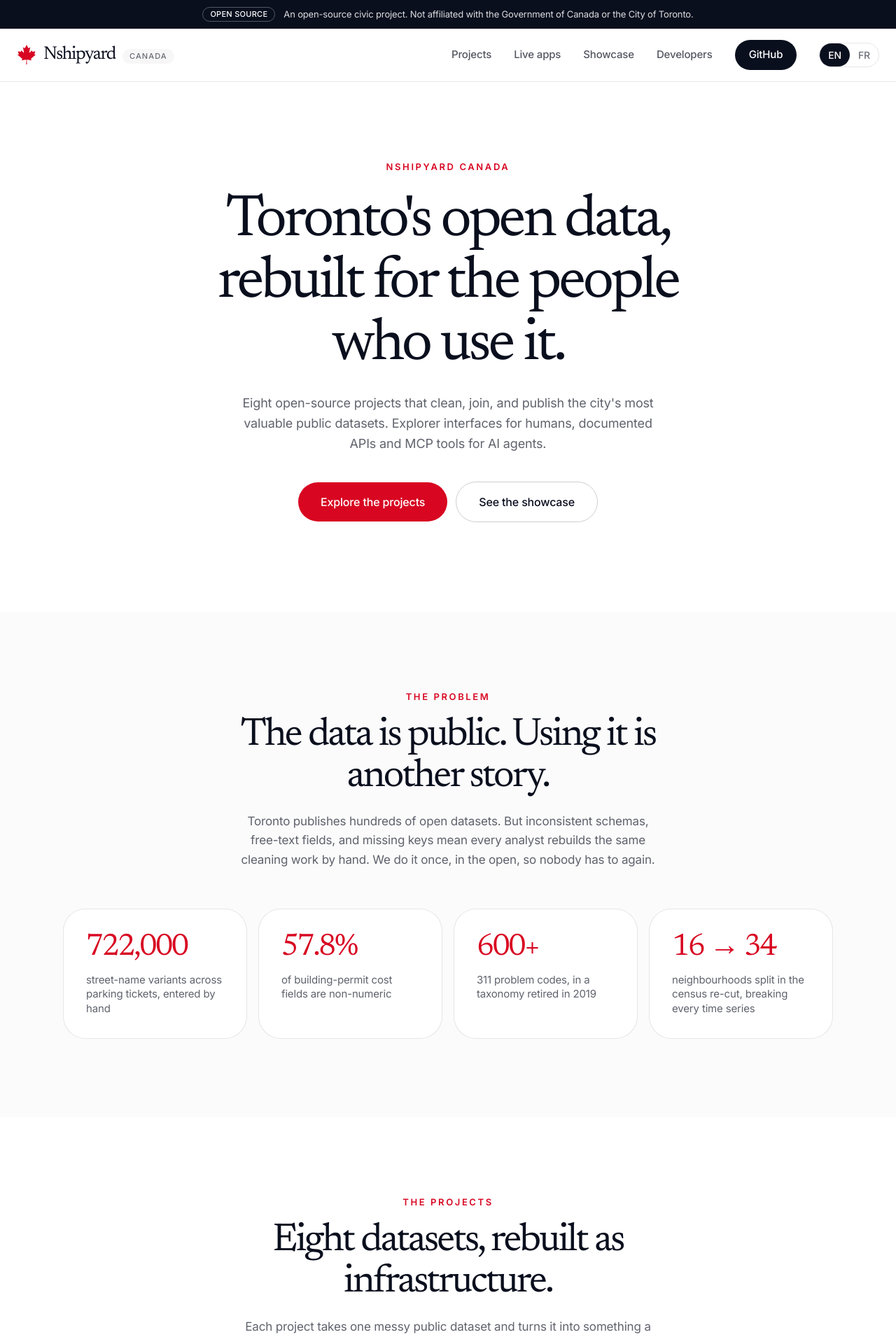
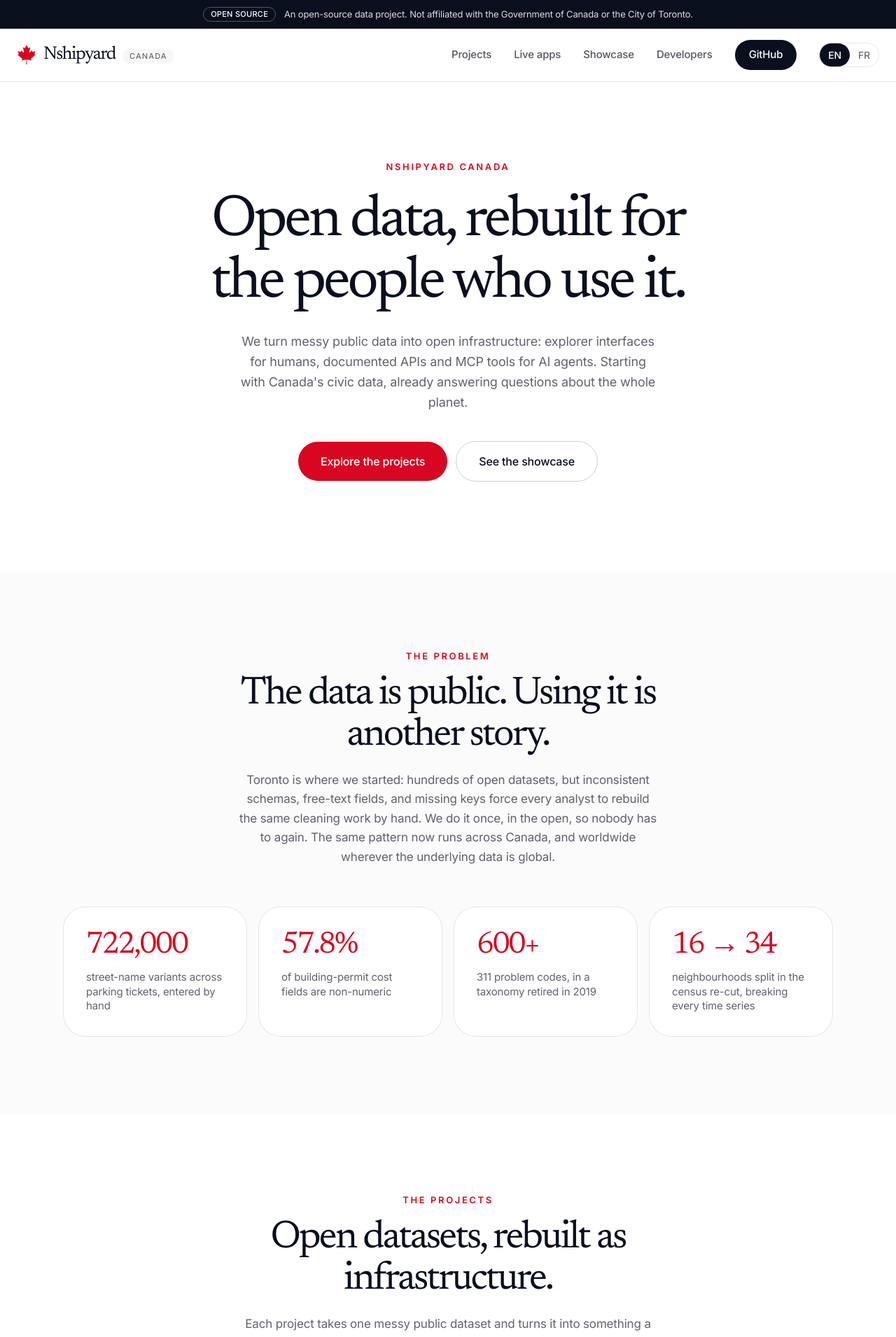
Before and after one commit to Nshipyard/canada-nshipyard, a Next.js app: page / in a window 1280 px wide. Shown: the top 1910 px of the page at 70% size. Built offline with nearby package versions, Linux system fonts and the light colour scheme.

Commit message:
Broaden site copy: Canada-wide vision, add earthquery + cyclonewatch as Worldwide projects

```diff
--- a/src/i18n.tsx
+++ b/src/i18n.tsx
@@ -7,7 +7,7 @@ export type Lang = "en" | "fr";
 
 const en = {
   banner: {
-    line: "An open-source civic project. Not affiliated with the Government of Canada or the City of Toronto.",
+    line: "An open-source data project. Not affiliated with the Government of Canada or the City of Toronto.",
     badge: "Open source",
   },
   nav: {
@@ -20,15 +20,15 @@ const en = {
   },
   hero: {
     kicker: "Nshipyard Canada",
-    title: "Toronto's open data, rebuilt for the people who use it.",
-    sub: "Eight open-source projects that clean, join, and publish the city's most valuable public datasets. Explorer interfaces for humans, documented APIs and MCP tools for AI agents.",
+    title: "Open data, rebuilt for the people who use it.",
+    sub: "We turn messy public data into open infrastructure: explorer interfaces for humans, documented APIs and MCP tools for AI agents. Starting with Canada's civic data, already answering questions about the whole planet.",
     cta1: "Explore the projects",
     cta2: "See the showcase",
   },
   problem: {
     kicker: "The problem",
     title: "The data is public. Using it is another story.",
-    body: "Toronto publishes hundreds of open datasets. But inconsistent schemas, free-text fields, and missing keys mean every analyst rebuilds the same cleaning work by hand. We do it once, in the open, so nobody has to again.",
+    body: "Toronto is where we started: hundreds of open datasets, but inconsistent schemas, free-text fields, and missing keys force every analyst to rebuild the same cleaning work by hand. We do it once, in the open, so nobody has to again. The same pattern now runs across Canada, and worldwide wherever the underlying data is global.",
     stats: [
       { value: "722,000", label: "street-name variants across parking tickets, entered by hand" },
       { value: "57.8%", label: "of building-permit cost fields are non-numeric" },
@@ -38,8 +38,8 @@ const en = {
   },
   projects: {
     kicker: "The projects",
-    title: "Eight datasets, rebuilt as infrastructure.",
-    body: "Each project takes one messy public dataset and turns it into something a person can explore and a machine can query. One repo per project, versioned releases, open methodology.",
+    title: "Open datasets, rebuilt as infrastructure.",
+    body: "Each project takes one messy public dataset and turns it into something a person can explore and a machine can query. One repo per project, versioned releases, open methodology. Most start with Canadian civic data; the worldwide ones prove the pattern travels.",
     status: { planned: "Planned", building: "Building", live: "Live" },
     explore: "Explore",
     api: "API docs",
@@ -108,6 +108,22 @@ const en = {
         user: "For developers, lenders, and media",
         status: "planned" as const,
       },
+      {
+        repo: "earthquery",
+        name: "earthquery",
+        tag: "Worldwide",
+        desc: "Ask the planet a question: natural-language search over satellite imagery embeddings.",
+        user: "For researchers, journalists, and the curious",
+        status: "live" as const,
+      },
+      {
+        repo: "cyclonewatch",
+        name: "cyclonewatch",
+        tag: "Worldwide",
+        desc: "Live tropical cyclone risk scores from official hurricane forecasts, with the math shown.",
+        user: "For ports, vessels, and coastal communities",
+        status: "live" as const,
+      },
     ],
   },
   apps: {
@@ -172,8 +188,8 @@ const en = {
   },
   opensource: {
     kicker: "Open source",
-    title: "Our contribution to a more efficient city.",
-    body: "Every project lives in its own public repo under the Nshipyard organization: MIT licensed, versioned data releases, open methodology. If the city improves its own publishing, we will happily become redundant.",
+    title: "Our contribution to better public data.",
+    body: "Every project lives in its own public repo under the Nshipyard organization: MIT licensed, versioned data releases, open methodology. If publishers clean up their own data, we will happily become redundant.",
     points: [
       "MIT licensed, no exceptions",
       "Versioned data releases (CSV + Parquet)",
@@ -183,7 +199,7 @@ const en = {
     cta: "github.com/Nshipyard",
   },
   footer: {
-    line: "An open-source civic project by Nshipyard. Not affiliated with the Government of Canada or the City of Toronto.",
+    line: "An open-data infrastructure project by Nshipyard. Not affiliated with the Government of Canada or the City of Toronto.",
     sources: "Sources: City of Toronto Open Data, open.canada.ca, Statistics Canada.",
   },
 };
@@ -192,7 +208,7 @@ export type Dict = typeof en;
 
 const fr: Dict = {
   banner: {
-    line: "Un projet civique à code source ouvert. Sans affiliation avec le gouvernement du Canada ni la Ville de Toronto.",
+    line: "Un projet de données à code source ouvert. Sans affiliation avec le gouvernement du Canada ni la Ville de Toronto.",
     badge: "Code source ouvert",
   },
   nav: {
@@ -205,15 +221,15 @@ const fr: Dict = {
   },
   hero: {
     kicker: "Nshipyard Canada",
-    title: "Les données ouvertes de Toronto, reconstruites pour ceux qui s'en servent.",
-    sub: "Huit projets à code source ouvert qui nettoient, relient et publient les jeux de données publics les plus précieux de la ville. Des interfaces d'exploration pour les humains, des API documentées et des outils MCP pour les agents IA.",
+    title: "Les données ouvertes, reconstruites pour ceux qui s'en servent.",
+    sub: "Nous transformons les données publiques désordonnées en infrastructure ouverte : des interfaces d'exploration pour les humains, des API documentées et des outils MCP pour les agents IA. En commençant par les données civiques du Canada, et en répondant déjà à des questions sur la planète entière.",
     cta1: "Explorer les projets",
     cta2: "Voir la vitrine",
   },
   problem: {
     kicker: "Le problème",
     title: "Les données sont publiques. Les utiliser est une autre histoire.",
-    body: "Toronto publie des centaines de jeux de données ouverts. Mais des schémas incohérents, des champs en texte libre et des clés manquantes obligent chaque analyste à refaire le même travail de nettoyage à la main. Nous le faisons une fois, en public, pour que personne n'ait à le refaire.",
+    body: "Toronto est notre point de départ : des centaines de jeux de données ouverts, mais des schémas incohérents, des champs en texte libre et des clés manquantes obligent chaque analyste à refaire le même nettoyage à la main. Nous le faisons une fois, en public, pour que personne n'ait à le refaire. Le même modèle s'applique maintenant à travers le Canada, et dans le monde entier là où les données sont mondiales.",
     stats: [
       { value: "722 000", label: "variantes de noms de rue dans les contraventions, saisies à la main" },
       { value: "57,8 %", label: "des champs de coût des permis ne sont pas numériques" },
@@ -223,8 +239,8 @@ const fr: Dict = {
   },
   projects: {
     kicker: "Les projets",
-    title: "Huit jeux de données, reconstruits en infrastructure.",
-    body: "Chaque projet prend un jeu de données public désordonné et le transforme en quelque chose qu'une personne peut explorer et qu'une machine peut interroger. Un dépôt par projet, des versions numérotées, une méthodologie ouverte.",
+    title: "Des jeux de données ouverts, reconstruits en infrastructure.",
+    body: "Chaque projet prend un jeu de données public désordonné et le transforme en quelque chose qu'une personne peut explorer et qu'une machine peut interroger. Un dépôt par projet, des versions numérotées, une méthodologie ouverte. La plupart commencent par les données civiques canadiennes ; les projets mondiaux prouvent que le modèle voyage.",
     status: { planned: "Prévu", building: "En construction", live: "En ligne" },
     explore: "Explorer",
     api: "API",
@@ -293,6 +309,22 @@ const fr: Dict = {
         user: "Pour les promoteurs, les prêteurs et les médias",
         status: "planned" as const,
       },
+      {
+        repo: "earthquery",
+        name: "earthquery",
+        tag: "Mondial",
+        desc: "Posez une question à la planète : recherche en langage naturel dans les images satellites.",
+        user: "Pour chercheurs, journalistes et curieux",
+        status: "live" as const,
+      },
+      {
+        repo: "cyclonewatch",
+        name: "cyclonewatch",
+        tag: "Mondial",
+        desc: "Scores de risque cyclonique en direct, issus des prévisions officielles, avec le calcul exposé.",
+        user: "Pour les ports, les navires et les communautés côtières",
+        status: "live" as const,
+      },
     ],
   },
   apps: {
@@ -357,8 +389,8 @@ const fr: Dict = {
   },
   opensource: {
     kicker: "Code source ouvert",
-    title: "Notre contribution à une ville plus efficace.",
-    body: "Chaque projet vit dans son propre dépôt public sous l'organisation Nshipyard : licence MIT, versions de données numérotées, méthodologie ouverte. Si la ville améliore ses propres publications, nous deviendrons redondants avec plaisir.",
+    title: "Notre contribution à de meilleures données publiques.",
+    body: "Chaque projet vit dans son propre dépôt public sous l'organisation Nshipyard : licence MIT, versions de données numérotées, méthodologie ouverte. Si les éditeurs nettoient leurs propres données, nous deviendrons redondants avec plaisir.",
     points: [
       "Licence MIT, sans exception",
       "Versions de données numérotées (CSV + Parquet)",
@@ -368,7 +400,7 @@ const fr: Dict = {
     cta: "github.com/Nshipyard",
   },
   footer: {
-    line: "Un projet civique à code source ouvert par Nshipyard. Sans affiliation avec le gouvernement du Canada ni la Ville de Toronto.",
+    line: "Un projet d'infrastructure de données ouvertes par Nshipyard. Sans affiliation avec le gouvernement du Canada ni la Ville de Toronto.",
     sources: "Sources : Données ouvertes de la Ville de Toronto, ouvert.canada.ca, Statistique Canada.",
   },
 };
```
